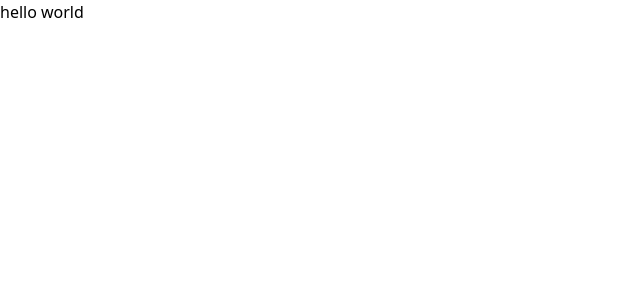
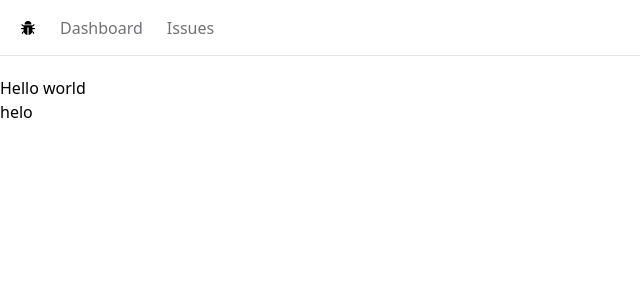
Before and after one commit to santhosh404/issue-tracker, a Next.js app: page / in a window 1280 px wide. Shown: the top 300 px of the page, without its empty margins (0-640 px from the left). Built offline with nearby package versions, Linux system fonts and the light colour scheme.

Commit message:
added navbar

```diff
--- /dev/null
+++ b/app/Navbar.tsx
@@ -0,0 +1,40 @@
+import Link from 'next/link'
+import React from 'react';
+import { AiFillBug } from "react-icons/ai";
+
+
+
+const navItems = [
+    {
+        label: "Dashboard",
+        path: "/"
+    },
+    {
+        label: "Issues",
+        path: "/issues"
+    }
+]
+
+
+const Navbar = () => {
+    return (
+        <nav className='flex space-x-6 border-b mb-5 px-5 h-14 items-center'>
+            <Link href={'/'}><AiFillBug /></Link>
+            <div className='flex space-x-6'>
+                {
+                    navItems.map(navItem => {
+                        return <Link
+                            key={navItem.label}
+                            href={navItem.path}
+                            className='text-zinc-500 hover:text-zinc-800 transition-colors'
+                        >
+                            {navItem.label}
+                        </Link>
+                    })
+                }
+            </div>
+        </nav>
+    )
+}
+
+export default Navbar
--- a/app/globals.css
+++ b/app/globals.css
@@ -4,8 +4,6 @@
 
 :root {
   --foreground-rgb: 0, 0, 0;
-  --background-start-rgb: 214, 219, 220;
-  --background-end-rgb: 255, 255, 255;
 }
 
 @media (prefers-color-scheme: dark) {
@@ -14,12 +12,6 @@
   }
 }
 
-body {
+/* body {
   color: rgb(var(--foreground-rgb));
-}
-
-@layer utilities {
-  .nav-link {
-    @apply text-zinc-500 hover:text-zinc-800 transition-colors;
-  }
-}
+} */
--- a/app/layout.tsx
+++ b/app/layout.tsx
@@ -1,6 +1,7 @@
 import type { Metadata } from "next";
 import localFont from "next/font/local";
 import "./globals.css";
+import Navbar from "./Navbar";
 
 const geistSans = localFont({
   src: "./fonts/GeistVF.woff",
@@ -28,6 +29,7 @@
       <body
         className={`${geistSans.variable} ${geistMono.variable} antialiased`}
       >
+        <Navbar />
         {children}
       </body>
     </html>
--- a/app/page.tsx
+++ b/app/page.tsx
@@ -3,7 +3,8 @@
 export default function Home() {
   return (
     <div>
-      <h1>hello world</h1>
+      <h1>Hello world</h1>
+      <button>helo</button>
     </div>
   );
 }
```
Also changed, not shown: package.json (+5 -4 lines), 1 other file (tests, documents, lock files or other folders).
